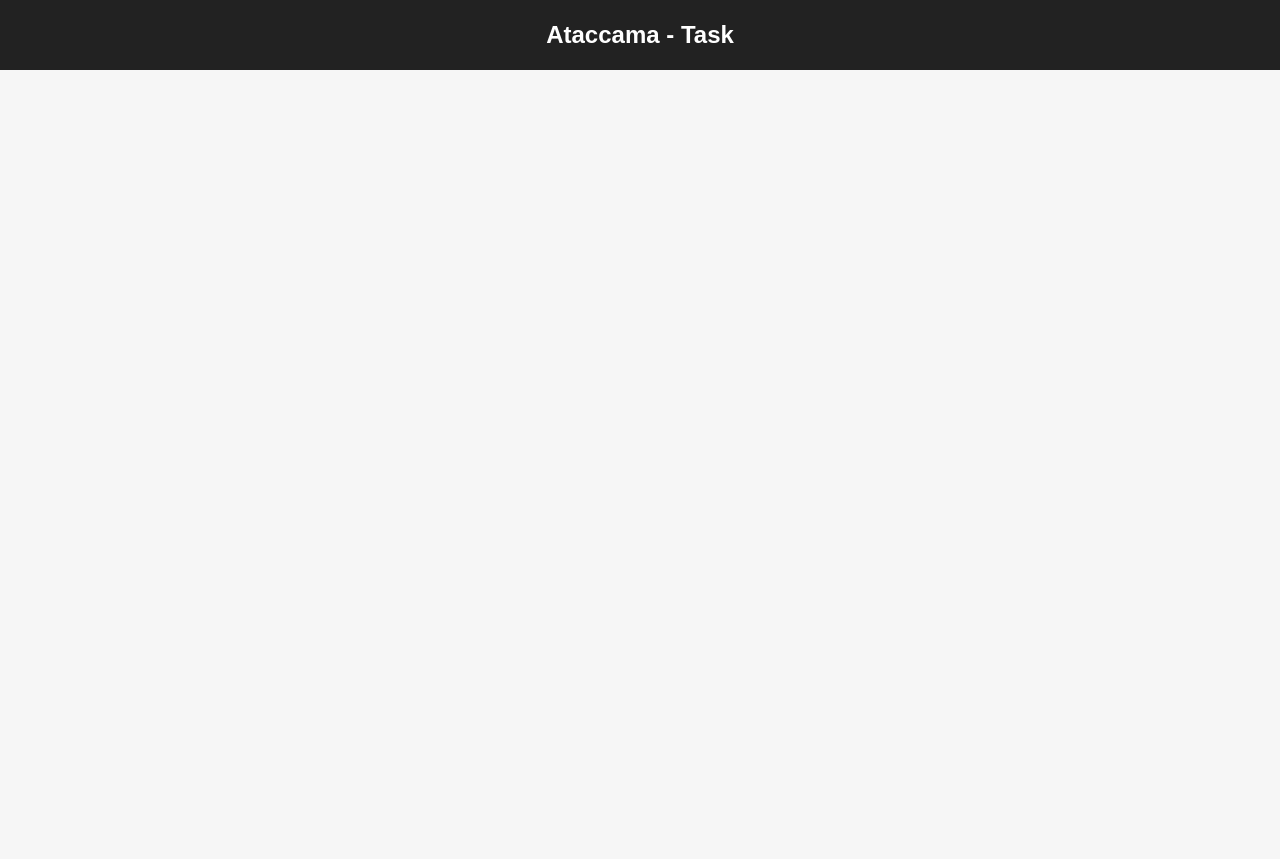
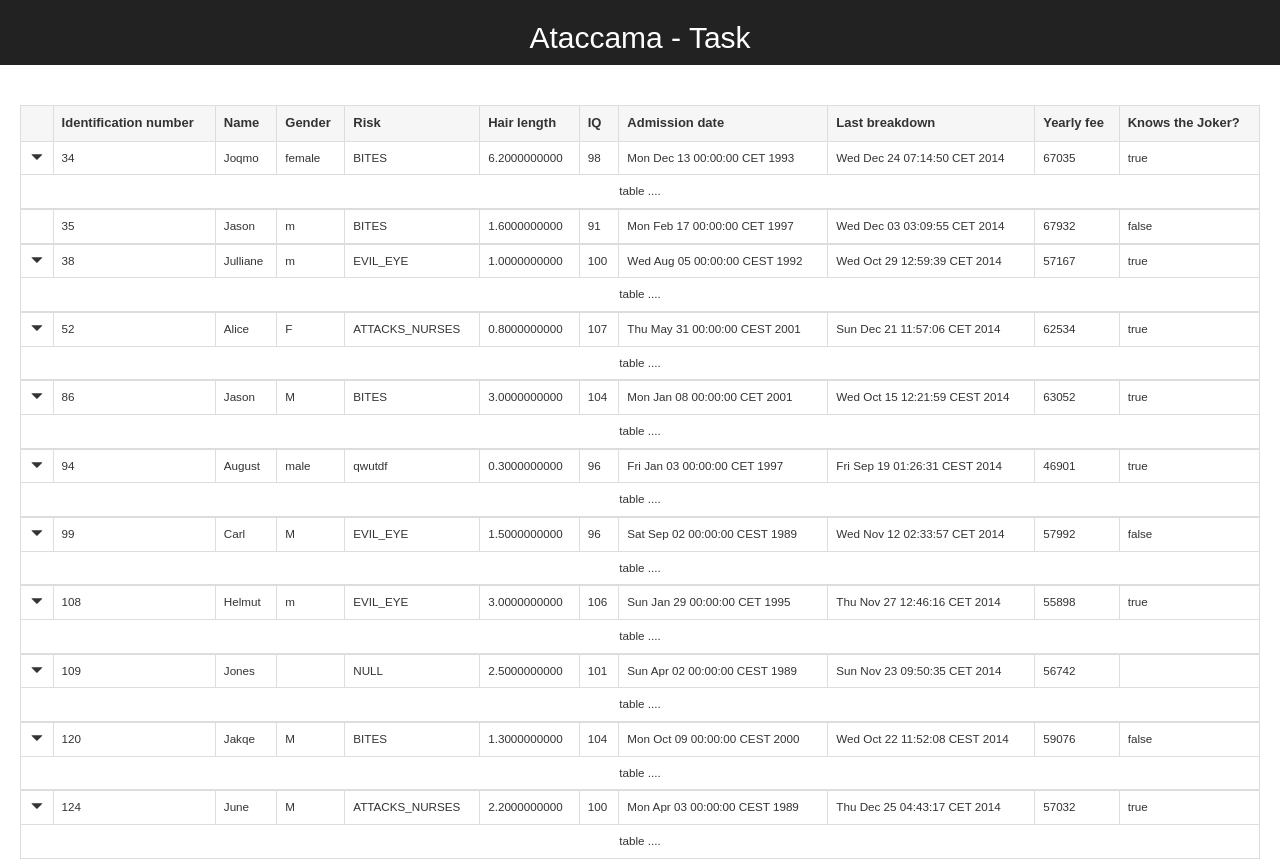
Before and after one commit to Juliecz/ataccama-task, a React (Create React App) app: page / in a window 1280 px wide. Before the commit the page ends 800 px from the top, so only its background shows below. Built offline with nearby package versions, Linux system fonts and the light colour scheme.

Commit message:
Add bootstrap, create first table

```diff
--- a/package.json
+++ b/package.json
@@ -7,6 +7,7 @@
   },
   "dependencies": {
     "react": "^15.6.1",
+    "react-bootstrap": "^0.31.3",
     "react-dom": "^15.6.1",
     "react-redux": "^5.0.6",
     "redux": "^3.7.2",
--- a/public/index.html
+++ b/public/index.html
@@ -19,6 +19,13 @@
       work correctly both with client-side routing and a non-root public URL.
       Learn how to configure a non-root public URL by running `npm run build`.
     -->
+
+    <!-- Latest compiled and minified CSS -->
+    <link rel="stylesheet" href="https://maxcdn.bootstrapcdn.com/bootstrap/latest/css/bootstrap.min.css">
+
+    <!-- Optional theme -->
+    <link rel="stylesheet" href="https://maxcdn.bootstrapcdn.com/bootstrap/latest/css/bootstrap-theme.min.css">
+
     <title>React App</title>
   </head>
   <body>
--- a/src/components/App/App.js
+++ b/src/components/App/App.js
@@ -2,6 +2,7 @@
 import { connect } from 'react-redux';
 import { getData } from '../../actions/actions';
 
+import Info from '../Info/index';
 import './style.css';
 
 class AppComponent extends Component {
@@ -17,7 +18,7 @@
 					<h2>Ataccama - Task</h2>
 				</div>
 				<div className="app-content">
-
+					<Info />
 				</div>
 			</div>
 		);
--- a/src/components/App/style.css
+++ b/src/components/App/style.css
@@ -2,7 +2,7 @@
     margin: 0;
     padding: 0;
     font-family: sans-serif;
-    background-color: #f6f6f6;
+    /*background-color: #f6f6f6;*/
 }
 
 .app {
--- a/src/components/Info/Info.js
+++ b/src/components/Info/Info.js
@@ -1,9 +1,12 @@
 import React, { Component } from 'react';
+
+import Table from '../../partials/Tables/Table';
+import './style.css';
 
 class Info extends Component {
 	render() {
-		return (<div>
-			Info
+		return (<div className="c-info">
+			<Table data={this.props.data}/>
 		</div>);
 	}
 }
--- a/src/components/Info/index.js
+++ b/src/components/Info/index.js
@@ -1,7 +1,9 @@
 import { connect } from 'react-redux';
 import InfoComponent from './Info';
 
-const mapStateToProps = (state) => ({});
+const mapStateToProps = (state) => ({
+	data: state.data
+});
 
 const mapDispatchToProps = (dispatch) => ({});
 
--- /dev/null
+++ b/src/components/Info/style.css
@@ -0,0 +1,3 @@
+.c-info {
+    padding: 40px 20px 0 20px;
+}
--- /dev/null
+++ b/src/partials/Table/Table.js
@@ -0,0 +1,38 @@
+import React from 'react';
+import { Table as BTable, Glyphicon } from 'react-bootstrap';
+import './style.css';
+
+const Table = ({ content }) =>
+	(<BTable bordered className="p-table">
+		{ content.map((row, i) =>
+			(<tbody key={`tbody_${i}`}>
+			{ i===0 && <tr>
+				<th />
+				{ Object.keys(row.data).map((key, i) =>
+					(<th key={`th_${i}`}>{ key }</th>)) }
+			</tr> }
+			<tr>
+				{(row.kids && Object.keys(row.kids).length > 0)
+				? <td>
+					<Glyphicon glyph="triangle-bottom"/>
+				</td> : <td /> }
+
+				{ Object.values(row.data).map((value, i) =>
+					(<td key={`td_${i}`}>{ value }</td>)) }
+			</tr>
+
+			{(row.kids && Object.keys(row.kids).length > 0)
+			&& <tr>
+				<td colSpan={Object.keys(row.data).length+1}>
+					table ....
+				</td>
+			</tr>}
+			</tbody>))
+		}
+	</BTable>);
+
+Table.defaultProps = {
+	content: []
+};
+
+export default Table;
--- /dev/null
+++ b/src/partials/Table/style.css
@@ -0,0 +1,23 @@
+.p-table {
+    margin: auto;
+    width: 100%;
+    text-align: left;
+    border-collapse: collapse;
+}
+
+th {
+    background-color: #f6f6f6;
+    font-size: small;
+}
+
+td {
+    padding: 5px 5px 5px 10px;
+    border: 1px solid #cecece;
+    min-width: 30px;
+    font-size: smaller;
+}
+
+td:first-child {
+    padding: 0;
+    text-align: center;
+}
--- /dev/null
+++ b/src/partials/Tables/Table.js
@@ -0,0 +1,14 @@
+import React from 'react';
+import { Table as BTable, Glyphicon } from 'react-bootstrap';
+import Table from '../Table/Table';
+
+const Tables = ({ data }) =>
+	(data && data.length > 0
+	? (<Table content={data}/>)
+	: (<div> Data not found </div>));
+
+Tables.defaultProps = {
+	data: []
+};
+
+export default Tables;
```
